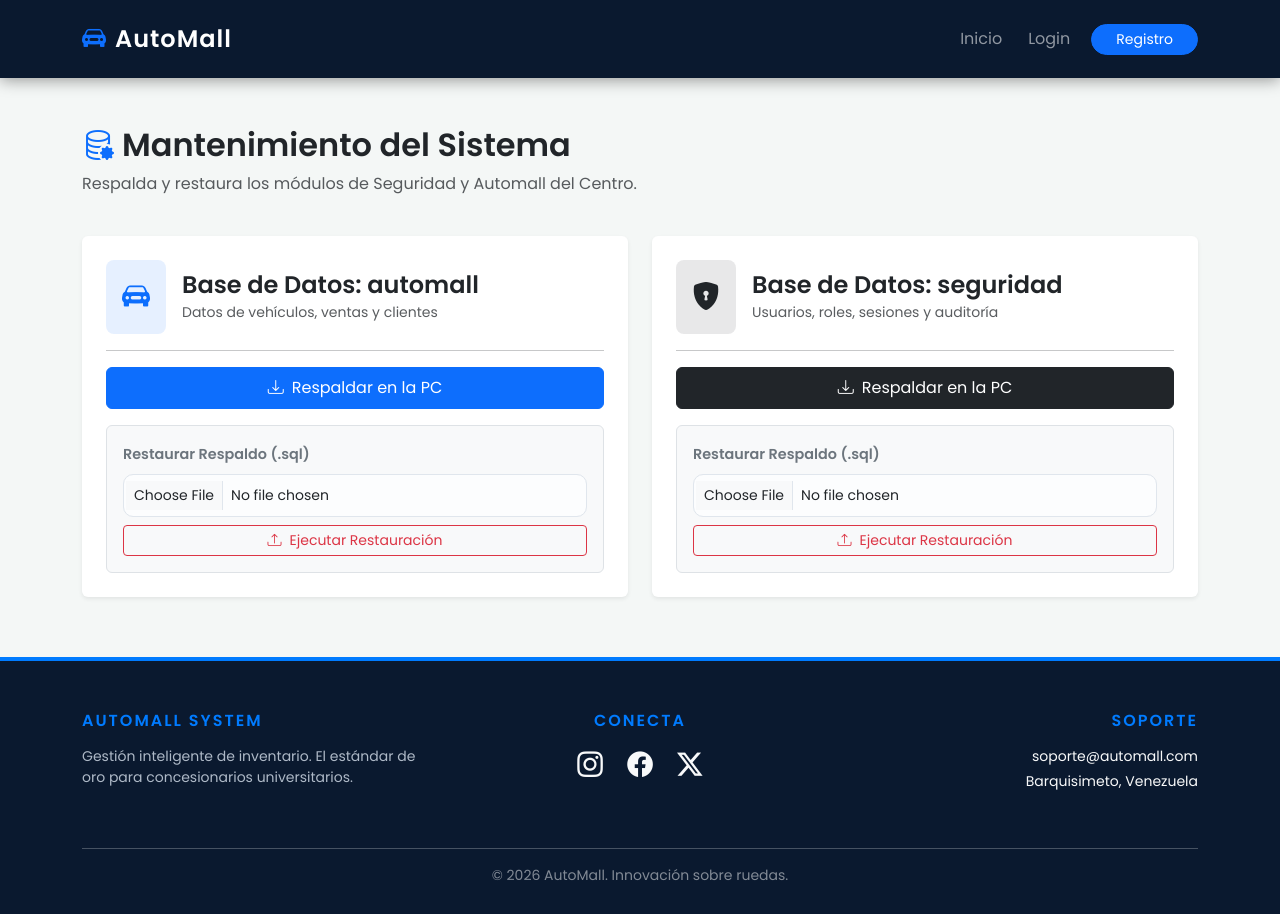
After one commit to uptproyecto3/Automall, a Flask app: page /mantenimiento in a window 1280 px wide. The commit adds this page. Run offline with Flask 3, Linux system fonts and the light colour scheme.

Commit message:
Cambios pajuos 2

```diff
--- a/app.py
+++ b/app.py
@@ -1,12 +1,17 @@
 from flask import Flask, render_template, session
 from models.db import obtener_conexion_seguridad
+
+from dotenv import load_dotenv
+import os
+
+load_dotenv() # Esto lee el archivo .env automáticamente
 
 from controllers.auth_controller import auth_bp
 from controllers.user_controller import user_bp
 from controllers.vehiculos_controller import vehiculos_bp
 from controllers.permisos_controller import permisos_bp
 from controllers.bitacora_controller import bitacora_bp
-
+from controllers.mantenimientobd_controller import mantenimiento_bp
 
 app = Flask(__name__)
 app.secret_key = '123456789' # Necesario para las sesiones
@@ -16,6 +21,7 @@ app.register_blueprint(user_bp)
 app.register_blueprint(vehiculos_bp)
 app.register_blueprint(permisos_bp)
 app.register_blueprint(bitacora_bp)
+app.register_blueprint(mantenimiento_bp)
 
 
 # Este decorador hace que la función sea accesible en cualquier HTML
--- /dev/null
+++ b/controllers/mantenimientobd_controller.py
@@ -0,0 +1,69 @@
+import os
+import subprocess
+from flask import Blueprint, render_template, jsonify, request, send_file
+
+mantenimiento_bp = Blueprint('mantenimiento', __name__)
+
+# Configuración de conexión (Ajusta con tus credenciales)
+DB_USER = "root"
+DB_PASS = ""
+DATABASES = ["seguridad", "automall"]
+
+@mantenimiento_bp.route('/mantenimiento')
+def vista_mantenimiento():
+    # Renderiza la interfaz con los botones
+    return render_template('mantenimiento/mant_bd.html')
+
+@mantenimiento_bp.route('/api/backup/<db_name>', methods=['GET'])
+def respaldar_bd(db_name):
+    if db_name not in DATABASES:
+        return jsonify({"status": "error", "message": "Base de datos no válida"}), 400
+
+    filename = f"backup_{db_name}.sql"
+    filepath = os.path.join(os.environ.get('TEMP', ''), filename) if os.name == 'nt' else os.path.join('/tmp', filename)
+
+    try:
+        # Buscamos si existe la variable en el archivo .env de esta PC
+        bin_path = os.environ.get('MYSQL_BIN_PATH', '')
+
+        # Construimos el comando dinámicamente apuntando al ejecutable
+        mysqldump_exe = os.path.join(bin_path, "mysqldump")
+
+        # Si la contraseña está vacía, no incluimos el parámetro -p
+        pass_arg = f"-p{DB_PASS}" if DB_PASS else ""
+
+        comando = f'"{mysqldump_exe}" -u {DB_USER} {pass_arg} {db_name} > "{filepath}"'
+
+        subprocess.run(comando, shell=True, check=True)
+
+        return send_file(filepath, as_attachment=True, download_name=filename)
+
+    except subprocess.CalledProcessError as e:
+        return jsonify({"status": "error", "message": f"Error al generar el respaldo: {str(e)}"}), 500
+
+@mantenimiento_bp.route('/api/restore/<db_name>', methods=['POST'])
+def restaurar_bd(db_name):
+    if db_name not in DATABASES:
+        return jsonify({"status": "error", "message": "Base de datos no válida"}), 400
+
+    if 'backup_file' not in request.files:
+        return jsonify({"status": "error", "message": "No se subió ningún archivo"}), 400
+
+    file = request.files['backup_file']
+    if file.filename == '':
+        return jsonify({"status": "error", "message": "Archivo no seleccionado"}), 400
+
+    # Guardar el archivo temporalmente recibido desde la PC del usuario
+    filename = f"restore_{db_name}.sql"
+    filepath = os.path.join("/tmp", filename) if os.name != 'nt' else os.path.join(os.environ.get('TEMP', ''), filename)
+    file.save(filepath)
+
+    try:
+        # Ejecuta el comando nativo de restauración (mysql)
+        comando = f"mysql -u {DB_USER} -p{DB_PASS} {db_name} < {filepath}"
+        subprocess.run(comando, shell=True, check=True)
+
+        return jsonify({"status": "success", "message": f"Base de datos '{db_name}' restaurada con éxito."})
+
+    except subprocess.CalledProcessError as e:
+        return jsonify({"status": "error", "message": f"Error al restaurar: {str(e)}"}), 500
--- /dev/null
+++ b/static/js/mantenimiento.js
@@ -0,0 +1,59 @@
+// Función para descargar el respaldo a la PC del usuario
+function ejecutarBackup(dbName) {
+    mostrarAlerta(`Generando respaldo de '${dbName}'... Por favor espera.`, 'info');
+
+    // Apuntamos a la API de Flask
+    window.location.href = `/api/backup/${dbName}`;
+}
+
+// Función para enviar el archivo de la PC al servidor para restaurar
+function ejecutarRestore(dbName) {
+    const fileInput = document.getElementById(`file-${dbName}`);
+    const file = fileInput.files[0];
+
+    if (!file) {
+        mostrarAlerta(`Por favor, selecciona primero un archivo .sql para la base de datos ${dbName}.`, 'warning');
+        return;
+    }
+
+    // Confirmación de seguridad (¡Paso crítico!)
+    if (!confirm(`¿Estás seguro de que deseas restaurar la base de datos '${dbName}'? Esto sobrescribirá todos los datos actuales.`)) {
+        return;
+    }
+
+    mostrarAlerta('Restaurando base de datos... No cierres esta ventana.', 'info');
+
+    // Empaquetamos el archivo físico seleccionado desde la PC
+    const formData = new FormData();
+    formData.append('backup_file', file);
+
+    fetch(`/api/restore/${dbName}`, {
+        method: 'POST',
+        body: formData
+    })
+    .then(response => response.json())
+    .then(data => {
+        if (data.status === 'success') {
+            mostrarAlerta(data.message, 'success');
+            fileInput.value = ''; // Limpiamos el input
+        } else {
+            mostrarAlerta(`Error: ${data.message}`, 'danger');
+        }
+    })
+    .catch(error => {
+        console.error('Error:', error);
+        mostrarAlerta('Ocurrió un error de red al intentar restaurar la base de datos.', 'danger');
+    });
+}
+
+// Helper para pintar alertas Bootstrap dinámicas en pantalla
+function mostrarAlerta(mensaje, tipo) {
+    const container = document.getElementById('alert-container');
+    container.innerHTML = `
+        <div class="alert alert-${tipo} alert-dismissible fade show shadow-sm d-flex align-items-center" role="alert">
+            <i class="bi ${tipo === 'success' ? 'bi-check-circle-fill' : tipo === 'danger' ? 'bi-dash-circle-fill' : 'bi-info-circle-fill'} me-2"></i>
+            <div>${mensaje}</div>
+            <button type="button" class="btn-close" data-bs-dismiss="alert" aria-label="Close"></button>
+        </div>
+    `;
+}
--- a/templates/base.html
+++ b/templates/base.html
@@ -82,7 +82,7 @@
                             <li><hr class="dropdown-divider"></li>
                             <li><h6 class="dropdown-header">Reportes y Datos</h6></li>
                             <li><a class="dropdown-item" href="/reportes"><i class="bi bi-file-earmark-bar-graph me-2"></i>Reportes Estadísticos</a></li>
-                            <li><a class="dropdown-item" href="/respaldo"><i class="bi bi-database-fill-gear me-2"></i>Mantenimiento de BD</a></li>
+                            <li><a class="dropdown-item" href="{{ url_for('mantenimiento.vista_mantenimiento') }}"><i class="bi bi-database-fill-gear me-2"></i>Mantenimiento de BD</a></li>
                         </ul>
                     </li>
 
--- /dev/null
+++ b/templates/mantenimiento/mant_bd.html
@@ -0,0 +1,81 @@
+{% extends "base.html" %}
+
+{% block content %}
+<div class="container mt-5">
+    <div class="row mb-4">
+        <div class="col">
+            <h2 class="fw-bold text-dark"><i class="bi bi-database-gear text-primary me-2"></i>Mantenimiento del Sistema</h2>
+            <p class="text-muted">Respalda y restaura los módulos de Seguridad y Automall del Centro.</p>
+        </div>
+    </div>
+
+    <!-- Contenedor de Alertas Globales -->
+    <div id="alert-container"></div>
+
+    <div class="row g-4">
+        <!-- MÓDULO AUTOMALL -->
+        <div class="col-md-6">
+            <div class="card shadow-sm border-0 h-100">
+                <div class="card-body p-4">
+                    <div class="d-flex align-items-center mb-3">
+                        <div class="bg-primary bg-opacity-10 p-3 rounded-3 me-3">
+                            <i class="bi bi-car-front-fill text-primary fs-3"></i>
+                        </div>
+                        <div>
+                            <h4 class="card-title fw-bold mb-0">Base de Datos: automall</h4>
+                            <small class="text-muted">Datos de vehículos, ventas y clientes</small>
+                        </div>
+                    </div>
+                    <hr>
+                    <div class="d-grid gap-3">
+                        <button onclick="ejecutarBackup('automall')" class="btn btn-primary py-2">
+                            <i class="bi bi-download me-2"></i>Respaldar en la PC
+                        </button>
+
+                        <div class="border p-3 rounded bg-light">
+                            <label class="form-label small fw-bold text-secondary">Restaurar Respaldo (.sql)</label>
+                            <input type="file" id="file-automall" class="form-control form-control-sm mb-2" accept=".sql">
+                            <button onclick="ejecutarRestore('automall')" class="btn btn-outline-danger btn-sm w-100">
+                                <i class="bi bi-upload me-2"></i>Ejecutar Restauración
+                            </button>
+                        </div>
+                    </div>
+                </div>
+            </div>
+        </div>
+
+        <!-- MÓDULO SEGURIDAD -->
+        <div class="col-md-6">
+            <div class="card shadow-sm border-0 h-100">
+                <div class="card-body p-4">
+                    <div class="d-flex align-items-center mb-3">
+                        <div class="bg-dark bg-opacity-10 p-3 rounded-3 me-3">
+                            <i class="bi bi-shield-lock-fill text-dark fs-3"></i>
+                        </div>
+                        <div>
+                            <h4 class="card-title fw-bold mb-0">Base de Datos: seguridad</h4>
+                            <small class="text-muted">Usuarios, roles, sesiones y auditoría</small>
+                        </div>
+                    </div>
+                    <hr>
+                    <div class="d-grid gap-3">
+                        <button onclick="ejecutarBackup('seguridad')" class="btn btn-dark py-2">
+                            <i class="bi bi-download me-2"></i>Respaldar en la PC
+                        </button>
+
+                        <div class="border p-3 rounded bg-light">
+                            <label class="form-label small fw-bold text-secondary">Restaurar Respaldo (.sql)</label>
+                            <input type="file" id="file-seguridad" class="form-control form-control-sm mb-2" accept=".sql">
+                            <button onclick="ejecutarRestore('seguridad')" class="btn btn-outline-danger btn-sm w-100">
+                                <i class="bi bi-upload me-2"></i>Ejecutar Restauración
+                            </button>
+                        </div>
+                    </div>
+                </div>
+            </div>
+        </div>
+    </div>
+</div>
+
+<script src="{{ url_for('static', filename='js/mantenimiento.js') }}"></script>
+{% endblock %}
```
Also changed, not shown: 1 other file.
